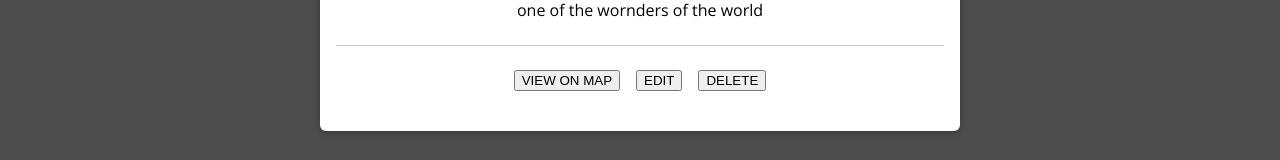
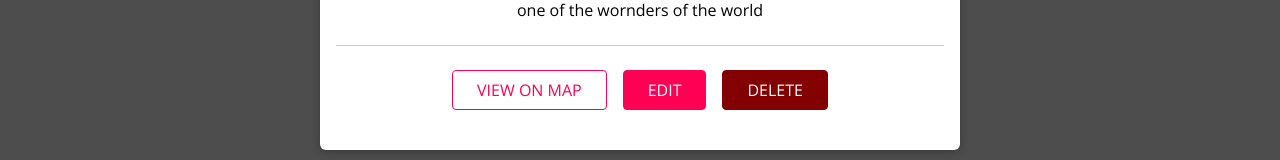
Before and after one commit to Satria-WS/SPA, a React (Vite) app: page /u1/places in a window 1280 px wide. Shown: the part 539-699 px from the top of the page. Built offline with nearby package versions, Linux system fonts and the light colour scheme.

Commit message:
fixing structure css

```diff
--- a/src/places/components/PlaceItem.jsx
+++ b/src/places/components/PlaceItem.jsx
@@ -1,6 +1,7 @@
 import React from "react";
 import "./css/PlaceItem.css";
 import Card from "../../shared/components/UIEelement/Card";
+import Button from "../../shared/components/FormElements/Button";
 
 const PlaceItem = ({
   id,
@@ -23,9 +24,9 @@ const PlaceItem = ({
           <p>{description}</p>
         </div>
         <div className="place-item__actions">
-          <button>VIEW ON MAP</button>
-          <button>EDIT</button>
-          <button>DELETE</button>
+          <Button inverse>VIEW ON MAP</Button>
+          <Button to={`/places/${id}`}>EDIT</Button>
+          <Button danger>DELETE</Button>
         </div>
       </Card>
     </li>
--- a/src/shared/components/FormElements/Button.jsx
+++ b/src/shared/components/FormElements/Button.jsx
@@ -1,41 +1,55 @@
-import React from 'react';
-import { Link } from 'react-router-dom';
+import React from "react";
+import { Link } from "react-router-dom";
 
-import './Button.css';
+import "./Button.css";
 
-const Button = props => {
-  if (props.href) {
+const Button = ({
+  href,
+  size,
+  inverse,
+  danger,
+  children,
+  to,
+  exact,
+  type,
+  disabled,
+  onClick,
+}) => {
+  if (href) {
     return (
       <a
-        className={`button button--${props.size || 'default'} ${props.inverse &&
-          'button--inverse'} ${props.danger && 'button--danger'}`}
-        href={props.href}
+        className={`button button--${size || "default"} ${
+          inverse && "button--inverse"
+        } ${danger && "button--danger"}`}
+        href={href}
       >
-        {props.children}
+        {children}
       </a>
     );
   }
-  if (props.to) {
+  if (to) {
     return (
       <Link
-        to={props.to}
-        exact={props.exact}
-        className={`button button--${props.size || 'default'} ${props.inverse &&
-          'button--inverse'} ${props.danger && 'button--danger'}`}
+        to={to}
+        exact={exact}
+        className={`button button--${size || "default"} ${
+          inverse && "button--inverse"
+        } ${danger && "button--danger"}`}
       >
-        {props.children}
+        {children}
       </Link>
     );
   }
   return (
     <button
-      className={`button button--${props.size || 'default'} ${props.inverse &&
-        'button--inverse'} ${props.danger && 'button--danger'}`}
-      type={props.type}
-      onClick={props.onClick}
-      disabled={props.disabled}
+      className={`button button--${size || "default"} ${
+        inverse && "button--inverse"
+      } ${danger && "button--danger"}`}
+      type={type}
+      onClick={onClick}
+      disabled={disabled}
     >
-      {props.children}
+      {children}
     </button>
   );
 };
```
Also changed, not shown: src/shared/components/UIEelement/Modal.jsx (added, +9 -0 lines), src/shared/components/UIEelement/css/Modal.css (added, +58 -0 lines).
